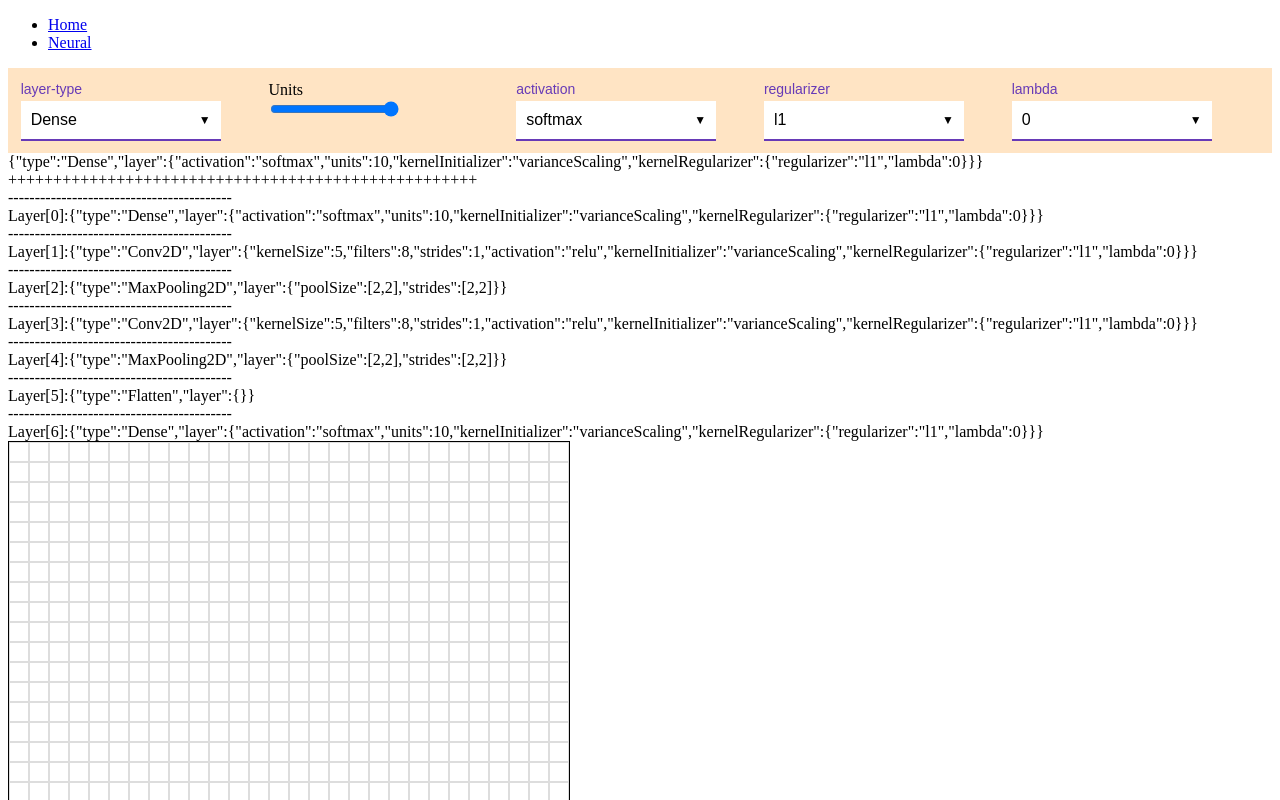
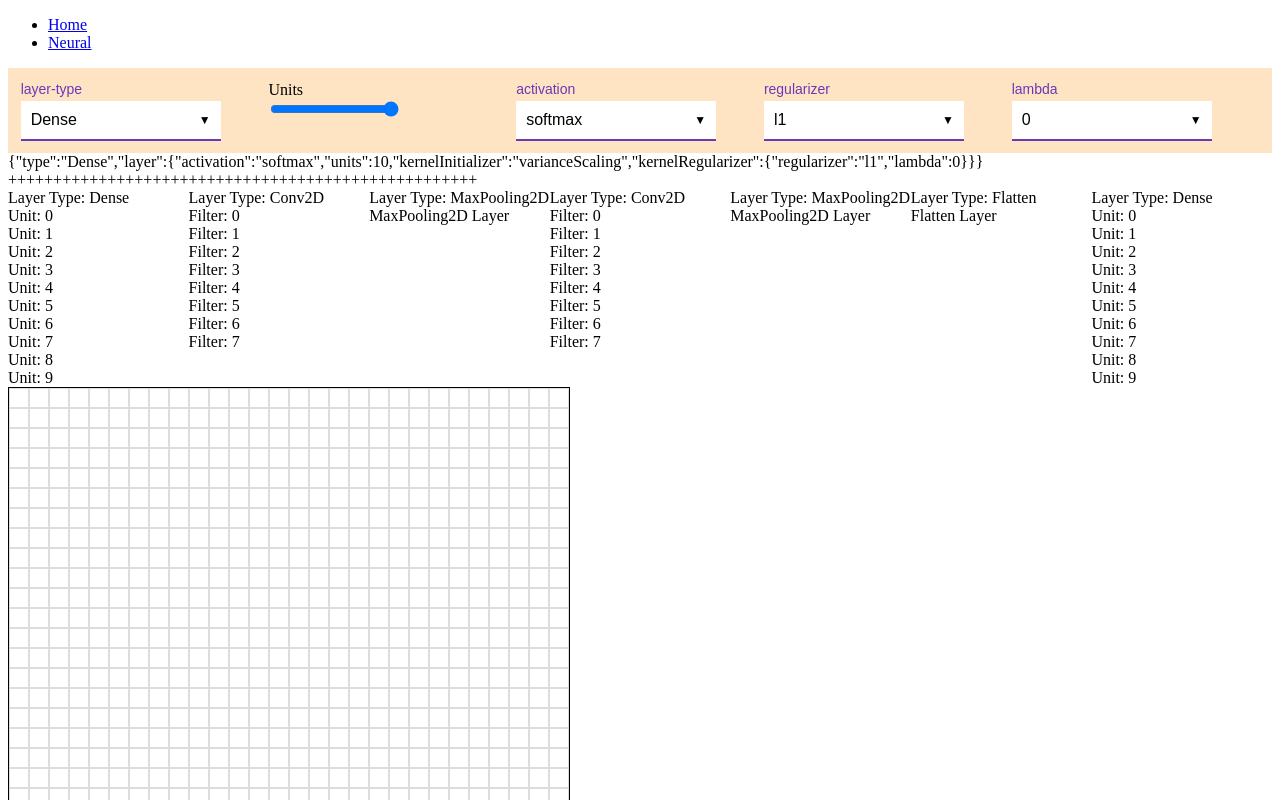
Before and after one commit to Jaewon-Kim13/React_Tensorflow_Frontend, a React (Vite) app: page /neural in a window 1280 px wide. Shown: the top 800 px of the page. Built offline with nearby package versions, Linux system fonts and the light colour scheme.

Commit message:
WORK ON BACK END NOW

```diff
--- /dev/null
+++ b/src/components/Neural_Components/NeuralVisual.css
@@ -0,0 +1,3 @@
+.Network > div{
+    border-color: red;
+}
--- a/src/components/Neural_Components/NeuralVisual.tsx
+++ b/src/components/Neural_Components/NeuralVisual.tsx
@@ -1,5 +1,7 @@
 import React, { ChangeEvent } from "react";
 import { Layer } from "../../scripts/NeuralScripts";
+import { RotateWithOffset } from "@tensorflow/tfjs";
+import "./NeuralVisual.css";
 
 interface Props {
 	layers: Layer[];
@@ -10,14 +12,52 @@ function NeuralVisual({ layers, setLayerIndex }: Props) {
 	const handleLayerChange = (index: number) => {
 		setLayerIndex(index);
 	};
+
+	const denseBuilder = (layer: any) => {
+		let divNum = layer.layer.units;
+		let jsxArray = [];
+
+		for (let i = 0; i < divNum; i++) {
+			jsxArray.push(<div>{`Unit: ${i}`}</div>);
+		}
+
+		return jsxArray;
+	};
+
+	const conv2DBulder = (layer: any) => {
+		let divNum = layer.layer.filters;
+		let jsxArray = [];
+
+		for (let i = 0; i < divNum; i++) {
+			jsxArray.push(<div>{`Filter: ${i}`}</div>);
+		}
+
+		return jsxArray;
+	};
+
+	const getGridSpacing = () => {
+		let num: number = layers.length;
+		let temp: string = "";
+		let size: number = 100 / num;
+		for (let i = 0; i < num; i++) {
+			temp += size + "% ";
+		}
+		return temp;
+	};
+
 	return (
 		<>
-			{layers.map((curr, index) => (
-				<div onClick={() => handleLayerChange(index)} key={index}>
-					<div>------------------------------------------</div>
-					{`Layer[${index}]:${JSON.stringify(curr)}`}
-				</div>
-			))}
+			<div className="Network" style={{ display: "grid", gridTemplateColumns: getGridSpacing() }}>
+				{layers.map((curr, index) => (
+					<div onClick={() => handleLayerChange(index)} key={index} className="layer">
+						<div>{`Layer Type: ${curr.type}`}</div>
+						{curr.type == "Dense" && denseBuilder(curr).map((curr) => curr)}
+						{curr.type == "Conv2D" && conv2DBulder(curr).map((curr) => curr)}
+						{curr.type == "Flatten" && <div>Flatten Layer</div>}
+						{curr.type == "MaxPooling2D" && <div>MaxPooling2D Layer</div>}
+					</div>
+				))}
+			</div>
 		</>
 	);
 }
--- a/src/components/Neural_Components/ParameterForum.tsx
+++ b/src/components/Neural_Components/ParameterForum.tsx
@@ -106,7 +106,6 @@ function ParamaterForum({ layers, setLayers, layerIndex }: Props) {
 		setLayers(layersCopy);
 	};
 
-	useEffect(() => {}, [layers]);
 	const getGridSpacing = () => {
 		let num: number = Object.keys(layers[layerIndex].layer).length + 1;
 		let temp: string = "";
@@ -116,6 +115,8 @@ function ParamaterForum({ layers, setLayers, layerIndex }: Props) {
 		}
 		return temp;
 	};
+
+	useEffect(() => {}, [layers]);
 
 	return (
 		<>
```
